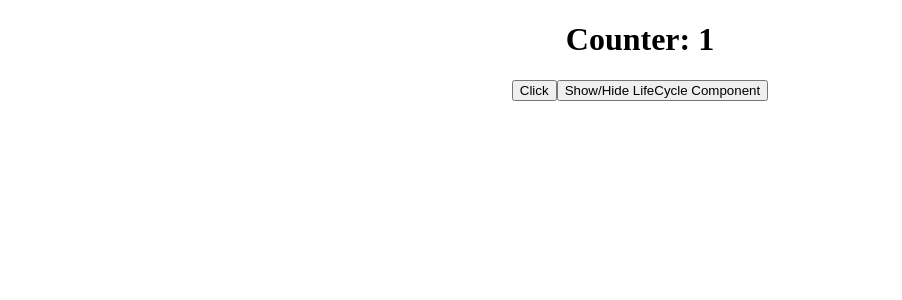
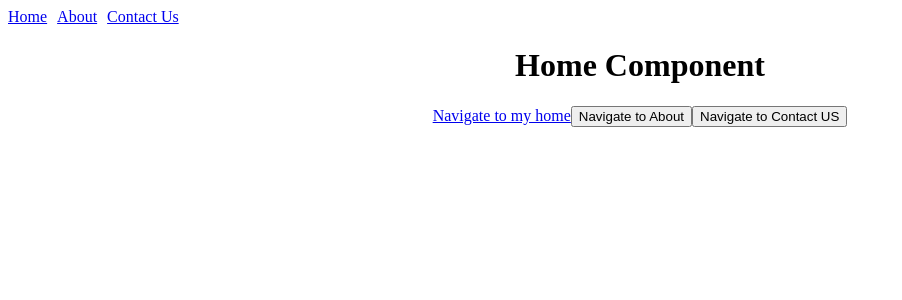
Before and after one commit to PrashantGuptaa/React-practice, a React (Create React App) app: page /home in a window 1280 px wide. Shown: the top 300 px of the page, without its empty margins (0-902 px from the left). Built offline with nearby package versions, Linux system fonts and the light colour scheme.

Commit message:
react-router

```diff
--- a/package.json
+++ b/package.json
@@ -8,6 +8,7 @@
     "@testing-library/user-event": "^13.5.0",
     "react": "^18.1.0",
     "react-dom": "^18.1.0",
+    "react-router-dom": "^6.3.0",
     "react-scripts": "5.0.1",
     "web-vitals": "^2.1.4"
   },
--- a/src/App.js
+++ b/src/App.js
@@ -1,18 +1,25 @@
 import "./App.css";
-import LifeCycleMethods from "./components/day4/lifeCycleMethods";
-import { useState } from "react";
+import { BrowserRouter, Routes, Route } from "react-router-dom";
+import LandingPage from "./components/day5/landing";
+import Home from './components/day5/home';
+import About from './components/day5/about';
+import Contact from './components/day5/contact';
+import NotFound from "./components/day5/notFound";
+import NavigationBar from "./components/day5/navigationBar";
 
 function App() {
-  const [showLifeCycleComponent, setShowLifeCycleComponent] = useState(true);
-
   return (
     <div className="App">
-      {showLifeCycleComponent ? <LifeCycleMethods /> : null}
-      <button
-        onClick={() => setShowLifeCycleComponent(!showLifeCycleComponent)}
-      >
-        Show/Hide LifeCycle Component
-      </button>
+      <BrowserRouter>
+      <NavigationBar />
+        <Routes>
+          <Route path="/" element={<LandingPage />} />
+          <Route path="/home" element={<Home />} />
+          <Route path="/about" element={<About />} />
+          <Route path="/contact-us" element={<Contact />} />
+          <Route path='*' element={<NotFound />} />
+         </Routes>
+      </BrowserRouter>
     </div>
   );
 }
--- /dev/null
+++ b/src/components/day5/about.jsx
@@ -0,0 +1,14 @@
+import { useNavigate } from "react-router-dom";
+
+const About = () => {
+  const navigate = useNavigate();
+  return (
+    <>
+      <h1>About Component</h1>
+      <button onClick={() => navigate('/home')}>Navigate to Home</button>
+      <button onClick={() => navigate('/contact-us')}>Navigate to Contact US</button>
+    </>
+  );
+};
+
+export default About;
--- /dev/null
+++ b/src/components/day5/contact.jsx
@@ -0,0 +1,15 @@
+import { useNavigate } from 'react-router-dom';
+
+const Contact = () => {
+  const navigate = useNavigate();
+
+  return (
+    <>
+      <h1>Contact Component</h1>
+      <button onClick={() => navigate('/about')}>Navigate to About</button>
+      <button onClick={() => navigate('/home')}>Navigate to Home</button>
+    </>
+  );
+};
+
+export default Contact;
--- /dev/null
+++ b/src/components/day5/home.jsx
@@ -0,0 +1,16 @@
+import { useNavigate, Link } from 'react-router-dom';
+
+const Home = () => {
+  const navigate = useNavigate();
+
+  return (
+    <>
+      <h1>Home Component</h1>
+      <Link to='/home/myHome'>Navigate to my home</Link>
+      <button onClick={() => navigate('/about')}>Navigate to About</button>
+      <button onClick={() => navigate('/contact-us')}>Navigate to Contact US</button>
+    </>
+  );
+};
+
+export default Home;
--- /dev/null
+++ b/src/components/day5/landing.jsx
@@ -0,0 +1,5 @@
+const LandingPage = () => {
+  return <h1>Landing Page Component</h1>;
+};
+
+export default LandingPage;
--- /dev/null
+++ b/src/components/day5/navigationBar.jsx
@@ -0,0 +1,15 @@
+import { Link } from 'react-router-dom';
+
+const NavigationBar = () => {
+    return (
+
+        <div style={{display: 'flex', gap: '10px'}}>
+            <Link to='/home'>Home</Link>
+            <Link to='/about'>About</Link>
+            <a href='/contact-us'>Contact Us</a>
+
+        </div>
+     );
+}
+
+export default NavigationBar;
--- /dev/null
+++ b/src/components/day5/notFound.jsx
@@ -0,0 +1,5 @@
+const NotFound = () => {
+  return <h1>Not Found</h1>;
+};
+
+export default NotFound;
```
Also changed, not shown: 1 other file (tests, documents, lock files or other folders).
